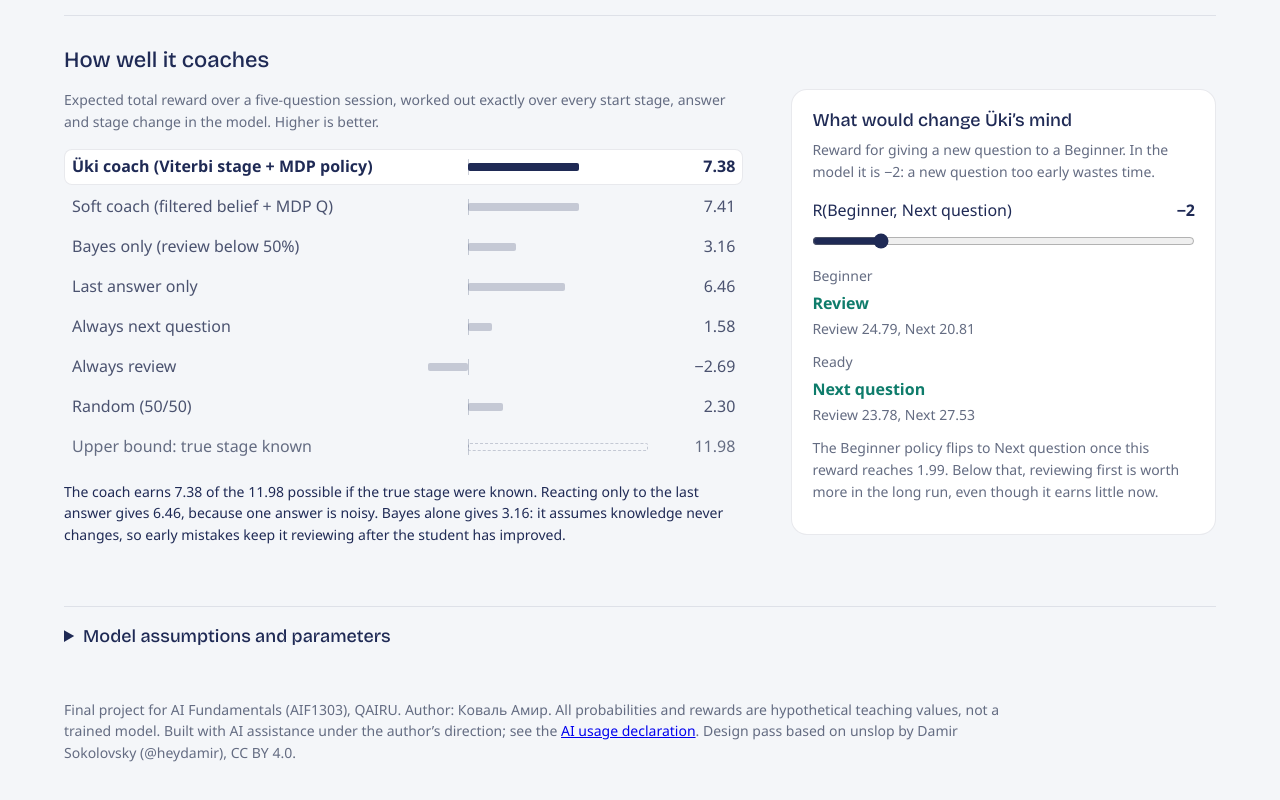
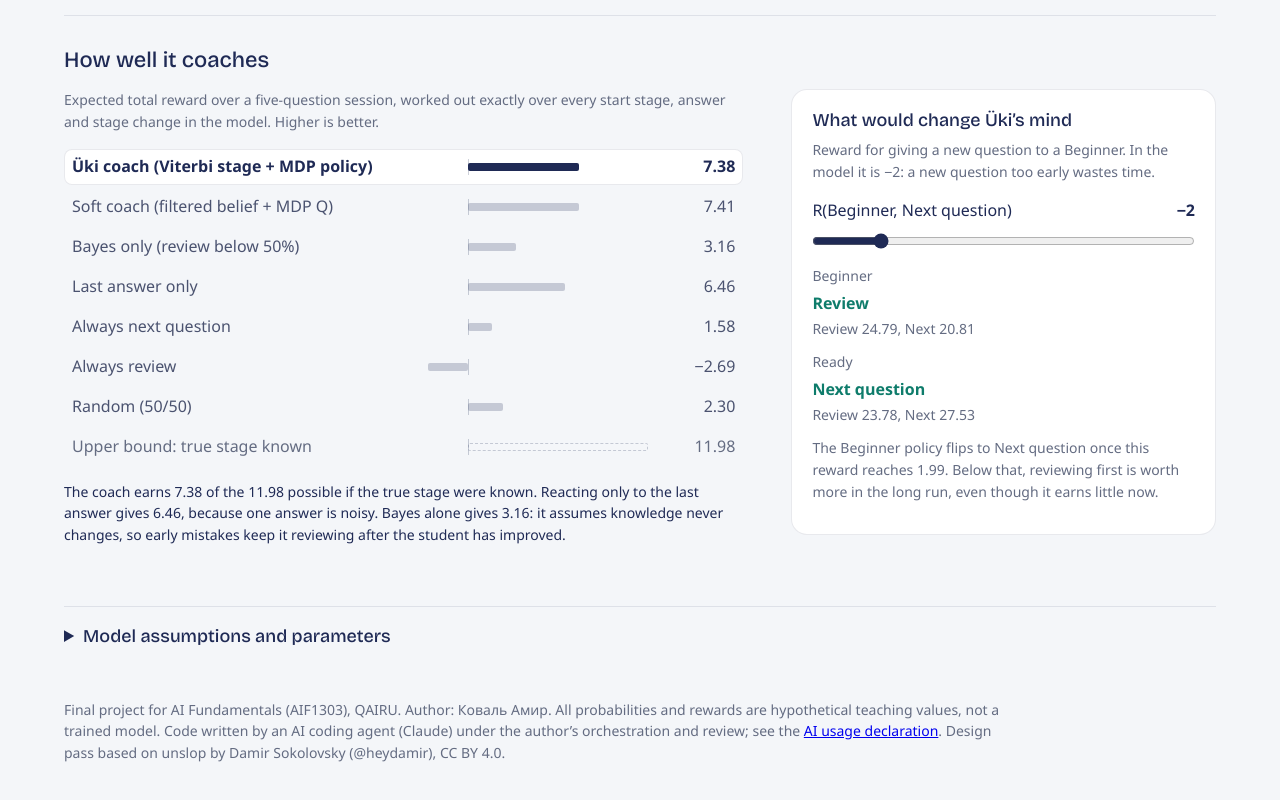
Before and after one commit to wypas0/uki-coach, a plain HTML site: page index.html in a window 1280 px wide. Shown: the part 1330-2130 px from the top of the page. Drawn offline with nearby package versions, Linux system fonts and the light colour scheme; a web font is replaced by a local one.

Commit message:
Clarify AI usage: code written by an AI agent under the author's orchestration

```diff
--- a/index.html
+++ b/index.html
@@ -110,7 +110,7 @@
 </main>
 
 <footer class="foot">
-  <p>Final project for AI Fundamentals (AIF1303), QAIRU. Author: Коваль Амир. All probabilities and rewards are hypothetical teaching values, not a trained model. Built with AI assistance under the author’s direction; see the <a href="https://github.com/wypas0/uki-coach/blob/main/AI_USAGE.md">AI usage declaration</a>. Design pass based on unslop by Damir Sokolovsky (@heydamir), CC BY 4.0.</p>
+  <p>Final project for AI Fundamentals (AIF1303), QAIRU. Author: Коваль Амир. All probabilities and rewards are hypothetical teaching values, not a trained model. Code written by an AI coding agent (Claude) under the author’s orchestration and review; see the <a href="https://github.com/wypas0/uki-coach/blob/main/AI_USAGE.md">AI usage declaration</a>. Design pass based on unslop by Damir Sokolovsky (@heydamir), CC BY 4.0.</p>
 </footer>
 
 <script type="module" src="app.mjs"></script>
```
Also changed, not shown: 4 other files.
